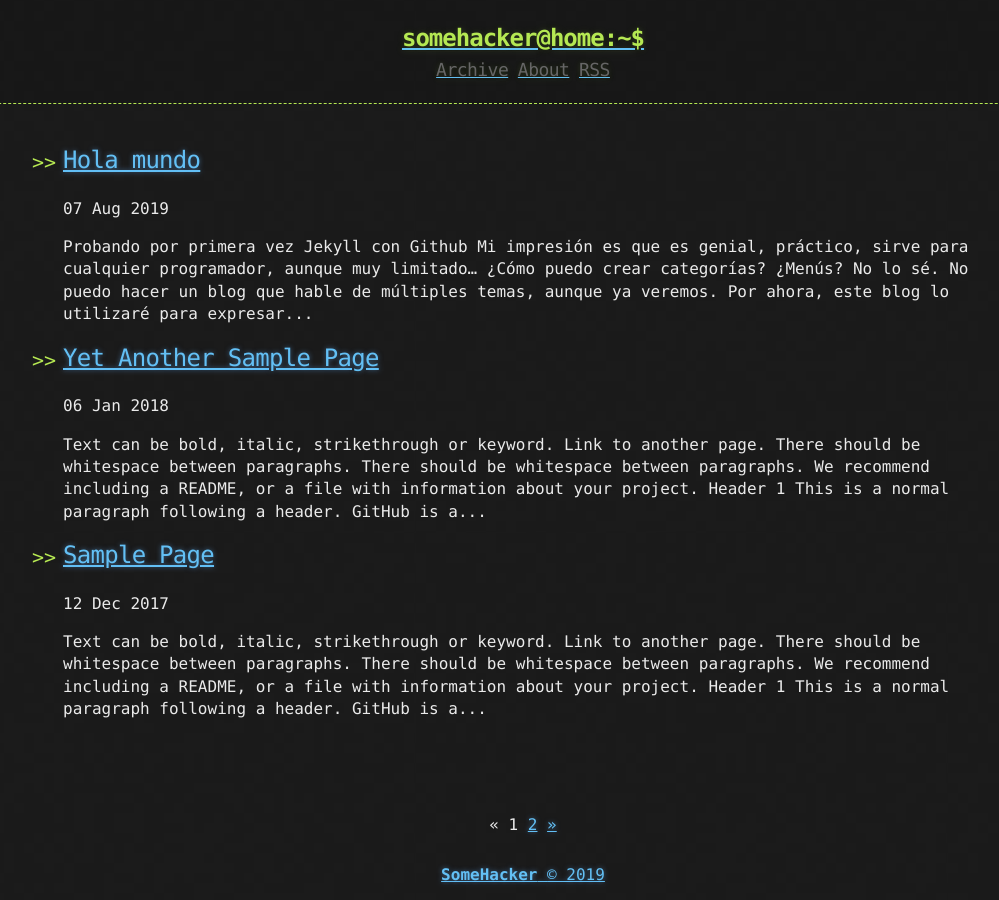
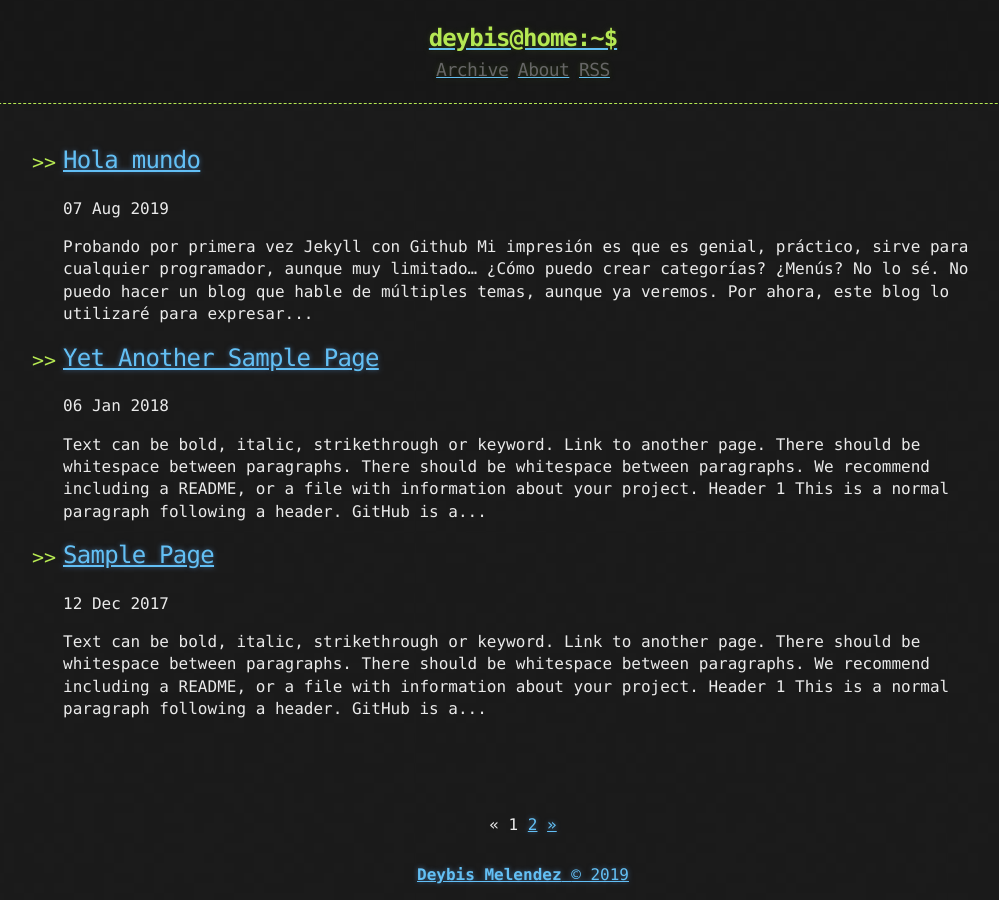
Before and after one commit to tocttou/hacker-blog, a Jekyll site: the page built from index.html, in a window 1280 px wide. Shown: the whole page, without its empty margins (117-1116 px from the left). Built offline with Jekyll 4.4.1, drawn with Linux system fonts in a browser that asks for light colours; the list of posts is cut into pages by our own code.

Commit message:
Update _config.yml

```diff
--- a/_config.yml
+++ b/_config.yml
@@ -1,9 +1,9 @@
-title: Hacker-Blog
-description: "A Jekyll Blog Theme For Hackers"
+title: Damv
+description: "Un blog sobre programación de un aficionado."
 author:
-  name: "SomeHacker"
-  email: "someone@somewebsite.somedomain"
-  url: "https://ashishchaudhary.in/hacker-blog"
+  name: "Deybis Melendez"
+  email: "pixelweb2007@gmail.com"
+  url: ""
 
 baseurl: /
 
@@ -28,5 +28,5 @@ plugins:
   - jekyll-sitemap
 
 # Custom variables
-owner : "SomeHacker"
-year : "2018"
+owner : "Deybis Melendez"
+year : "2019"
```
